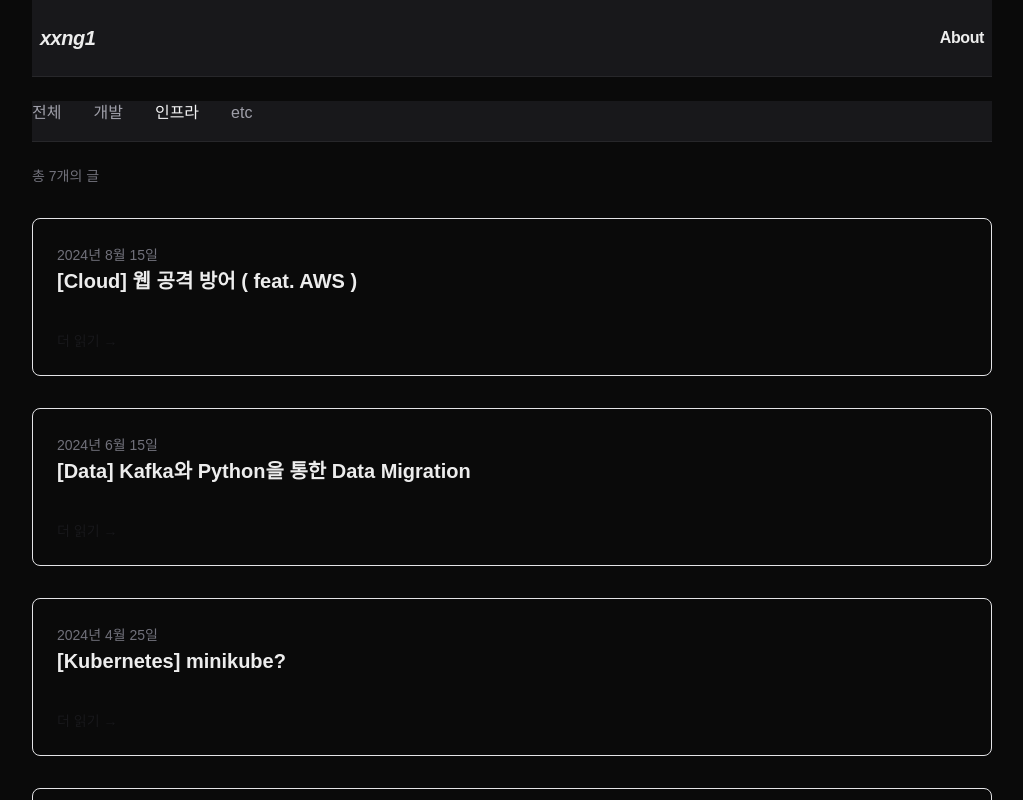
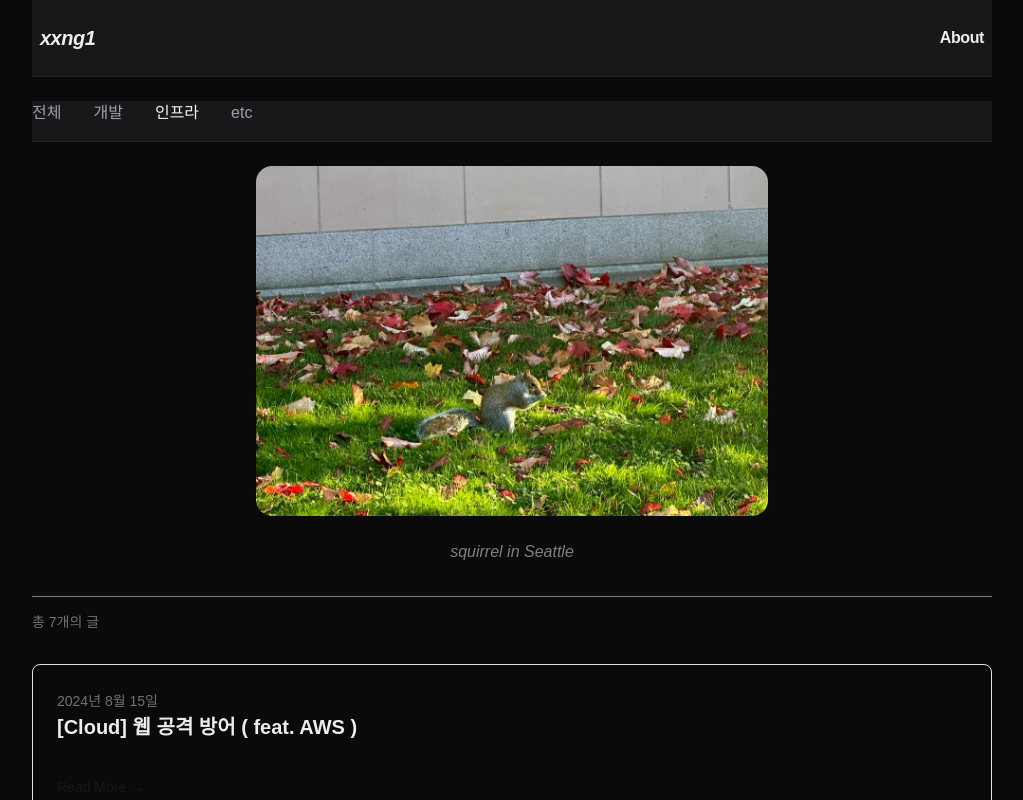
Before and after one commit to xxng1/xxng1-blog, a Next.js app: page /infra in a window 1280 px wide. Shown: the top 800 px of the page, without its empty margins (128-1151 px from the left). Built offline with nearby package versions, Linux system fonts and the light colour scheme.

Commit message:
정상화

```diff
--- a/src/app/dev/page.tsx
+++ b/src/app/dev/page.tsx
@@ -95,7 +95,7 @@ export default function TechPage({ searchParams }: { searchParams: { [key: strin
                   </div>
                 )}
               </div>
-              <div className="mt-4 text-sm font-medium text-zinc-900 dark:text-zinc-100 group-hover:text-zinc-600 dark:group-hover:text-zinc-300 transition">
+              <div className="mt-4 text-sm font-medium text-zinc-900 dark:text-zinc-400 group-hover:text-zinc-600 dark:group-hover:text-zinc-300 transition">
                 Read More →
               </div>
             </article>
--- a/src/app/etc/page.tsx
+++ b/src/app/etc/page.tsx
@@ -1,6 +1,7 @@
 import Link from 'next/link';
 import { getPostsBySection, getAllTags, getPostsByTags } from '@/lib/posts';
 import ClientTagFilter from '@/components/client-tag-filter';
+import Image from 'next/image';
 
 export default function DesignPage({ searchParams }: { searchParams: { [key: string]: string | string[] | undefined } }) {
   const tagParams = searchParams.tag ?
@@ -16,6 +17,29 @@ export default function DesignPage({ searchParams }: { searchParams: { [key: str
 
   return (
     <div className="space-y-8">
+
+
+<div className="space-y-12">
+  <section className="space-y-6">
+    <Image
+      src="/paka.jpeg"
+      alt="Tech Blog Cover"
+      width={800}
+      height={400}
+      className="w-full max-w-lg mx-auto rounded-2xl"
+    />
+    <p style={{ textAlign: "center", color: "gray", fontStyle: "italic" }}>
+      squirrel in Seattle
+    </p>
+  </section>
+</div>
+
+<div style={{ width: "100%", height: "0.8px", backgroundColor: "gray", margin: "15px auto" }}></div>
+
+
+
+
+
       <div className="flex justify-between items-center">
         {/* <h1 className="text-3xl font-bold tracking-tight">디자인</h1> */}
         <span className="text-zinc-500 dark:text-zinc-400 text-sm">
@@ -51,8 +75,8 @@ export default function DesignPage({ searchParams }: { searchParams: { [key: str
                   </div>
                 )}
               </div>
-              <div className="mt-4 text-sm font-medium text-zinc-900 dark:text-zinc-100 group-hover:text-zinc-600 dark:group-hover:text-zinc-300 transition">
-                더 읽기 →
+              <div className="mt-4 text-sm font-medium text-zinc-900 dark:text-zinc-400 group-hover:text-zinc-600 dark:group-hover:text-zinc-300 transition">
+                Read More →
               </div>
             </article>
           </Link>
--- a/src/app/infra/page.tsx
+++ b/src/app/infra/page.tsx
@@ -1,6 +1,7 @@
 import Link from 'next/link';
 import { getPostsBySection, getAllTags, getPostsByTags } from '@/lib/posts';
 import ClientTagFilter from '@/components/client-tag-filter';
+import Image from 'next/image';
 
 export default function DataPage({ searchParams }: { searchParams: { [key: string]: string | string[] | undefined } }) {
   const tagParams = searchParams.tag ?
@@ -16,6 +17,33 @@ export default function DataPage({ searchParams }: { searchParams: { [key: strin
 
   return (
     <div className="space-y-8">
+
+
+<div className="space-y-12">
+  <section className="space-y-6">
+    <Image
+      src="/paka.jpeg"
+      alt="Tech Blog Cover"
+      width={800}
+      height={400}
+      className="w-full max-w-lg mx-auto rounded-2xl"
+    />
+    <p style={{ textAlign: "center", color: "gray", fontStyle: "italic" }}>
+      squirrel in Seattle
+    </p>
+  </section>
+</div>
+
+
+<div style={{ width: "100%", height: "0.8px", backgroundColor: "gray", margin: "15px auto" }}></div>
+
+
+
+
+
+
+
+
       <div className="flex justify-between items-center">
         {/* <h1 className="text-3xl font-bold tracking-tight">데이터</h1> */}
         <span className="text-zinc-500 dark:text-zinc-400 text-sm">
@@ -51,8 +79,8 @@ export default function DataPage({ searchParams }: { searchParams: { [key: strin
                   </div>
                 )}
               </div>
-              <div className="mt-4 text-sm font-medium text-zinc-900 dark:text-zinc-100 group-hover:text-zinc-600 dark:group-hover:text-zinc-300 transition">
-                더 읽기 →
+              <div className="mt-4 text-sm font-medium text-zinc-900 dark:text-zinc-400 group-hover:text-zinc-600 dark:group-hover:text-zinc-300 transition">
+                Read More →
               </div>
             </article>
           </Link>
```
